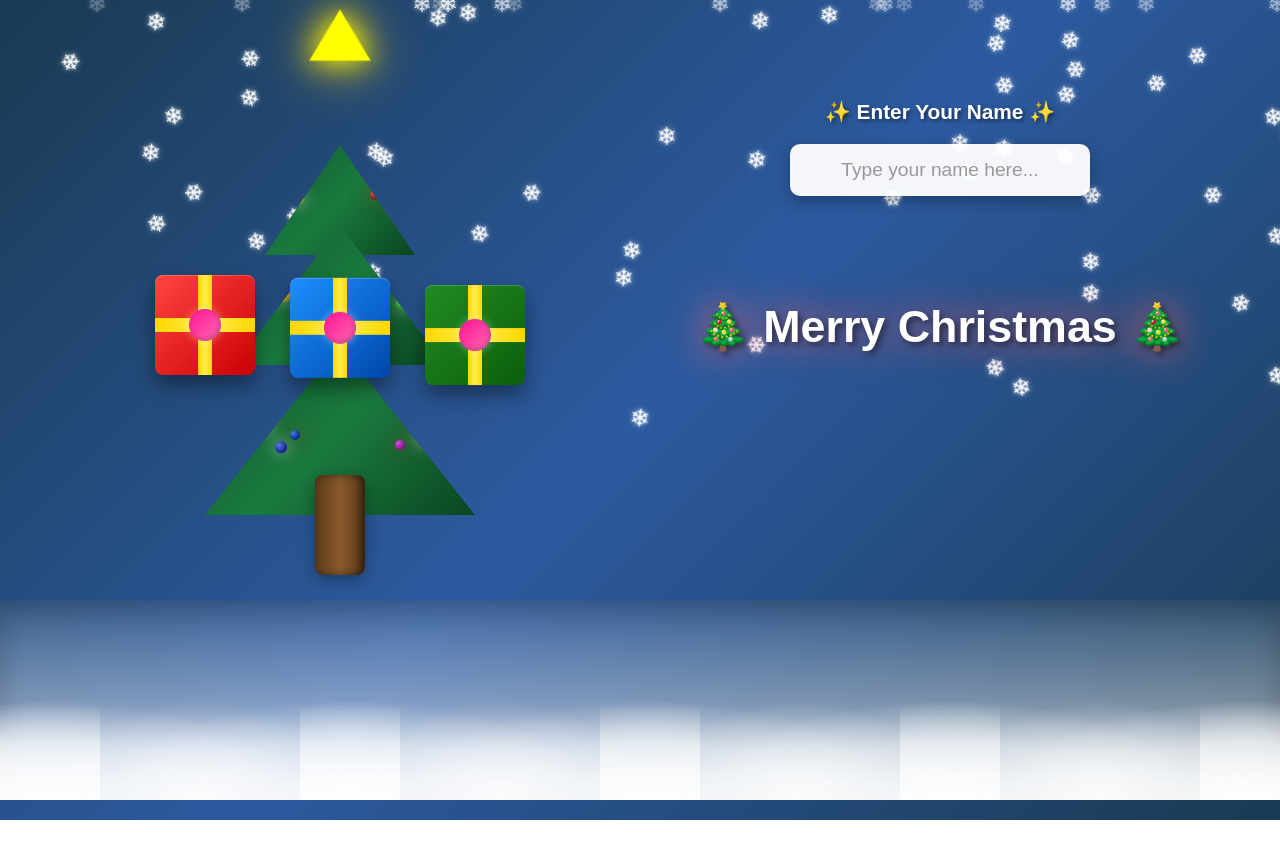
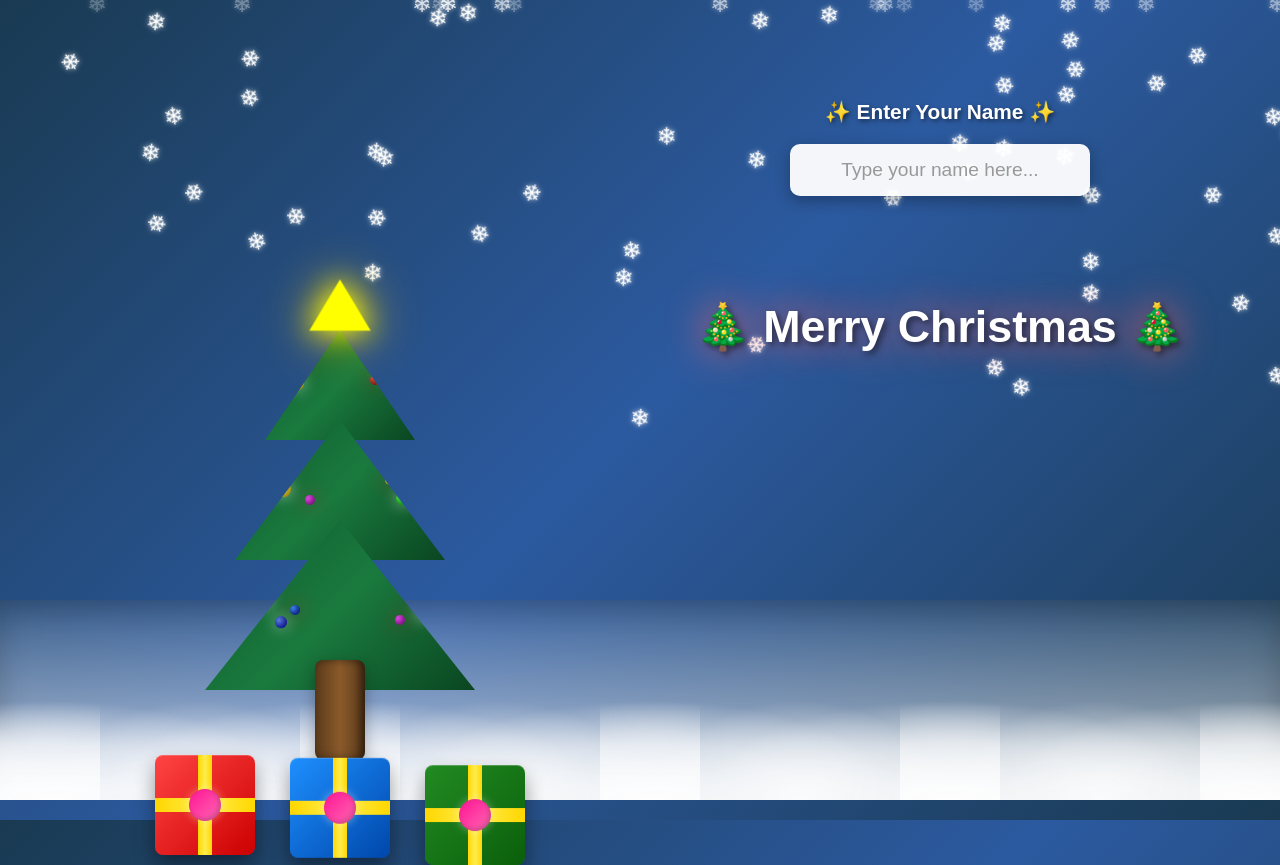
Before and after one commit to Jundel-Malazarte/Merry-Christmas-Html-Css-Js, a plain HTML site: page index.html in a window 1280 px wide. Before the commit the page ends 820 px from the top, so only its background shows below. Drawn offline with Linux system fonts and the light colour scheme.

Commit message:
Updating the top position to e in the right place.

```diff
--- a/index.html
+++ b/index.html
@@ -116,7 +116,7 @@
             border-right: 30px solid transparent;
             border-bottom: 50px solid #ffff00;
             filter: drop-shadow(0 0 10px rgba(255, 255, 0, 1)) drop-shadow(0 0 20px rgba(255, 200, 0, 0.8));
-            top: -50px;
+            top: 220px;
             left: 50%;
             transform: translateX(-50%);
             animation: starTwinkle 1.2s ease-in-out infinite;
@@ -151,19 +151,19 @@
         .tree-layer:nth-child(2) {
             width: 150px;
             height: 110px;
-            top: 85px;
+            top: 270px;
         }
 
         .tree-layer:nth-child(3) {
             width: 210px;
             height: 140px;
-            top: 165px;
+            top: 360px;
         }
 
         .tree-layer:nth-child(4) {
             width: 270px;
             height: 170px;
-            top: 285px;
+            top: 460px;
         }
 
         .trunk {
@@ -173,7 +173,7 @@
             background: linear-gradient(90deg, #5a3a1a 0%, #8b5a2b 50%, #5a3a1a 100%);
             left: 50%;
             transform: translateX(-50%);
-            top: 415px;
+            top: 600px;
             border-radius: 8px;
             box-shadow: inset -4px 0 8px rgba(0,0,0,0.5), 0 5px 15px rgba(0,0,0,0.3);
         }
@@ -362,6 +362,7 @@
             width: 100px;
             height: 100px;
             position: relative;
+            top:  480px;
             animation: bobbing 2s ease-in-out infinite;
         }
 
```
